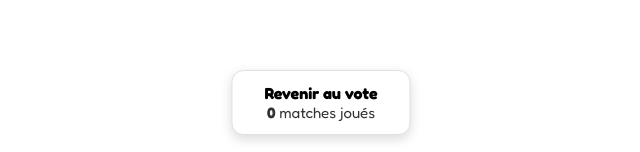
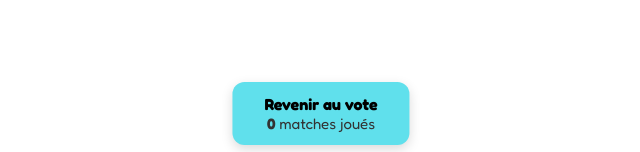
Before and after one commit to mrahal17/catmash-frontend, an Angular app: page / in a window 1280 px wide. Shown: the part 645-797 px from the top of the page, without its empty margins (319-959 px from the left). Built offline with nearby package versions, Linux system fonts and the light colour scheme; no server answers; a web font is replaced by a local one.

Commit message:
Improve bottom tab layout

```diff
--- a/src/app/bottom-tab/bottom-tab.component.css
+++ b/src/app/bottom-tab/bottom-tab.component.css
@@ -1,9 +1,9 @@
 .bottom-tab {
   position: fixed;
-  bottom: 20px;
+  bottom: 10px;
   left: 50%;
   transform: translateX(-50%);
-  background-color: #ffffff;
+  background-color: #60e0ec;
   border-radius: 12px;
   box-shadow: 0 4px 12px rgba(0, 0, 0, 0.15);
   padding: 12px 20px;
@@ -12,7 +12,6 @@
   justify-content: center;
   gap: 16px;
   z-index: 100;
-  border: 1px solid #e0e0e0;
   transition: all 0.3s ease;
 }
 
```
